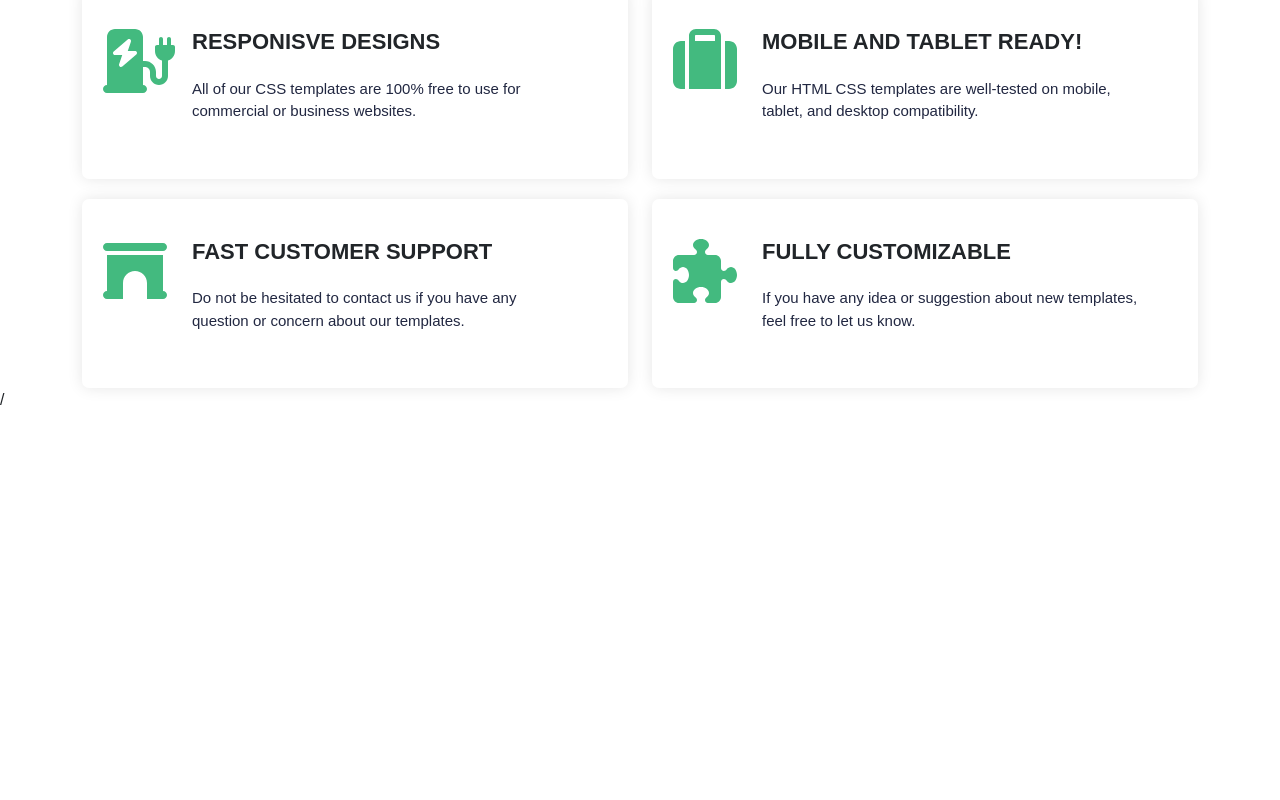
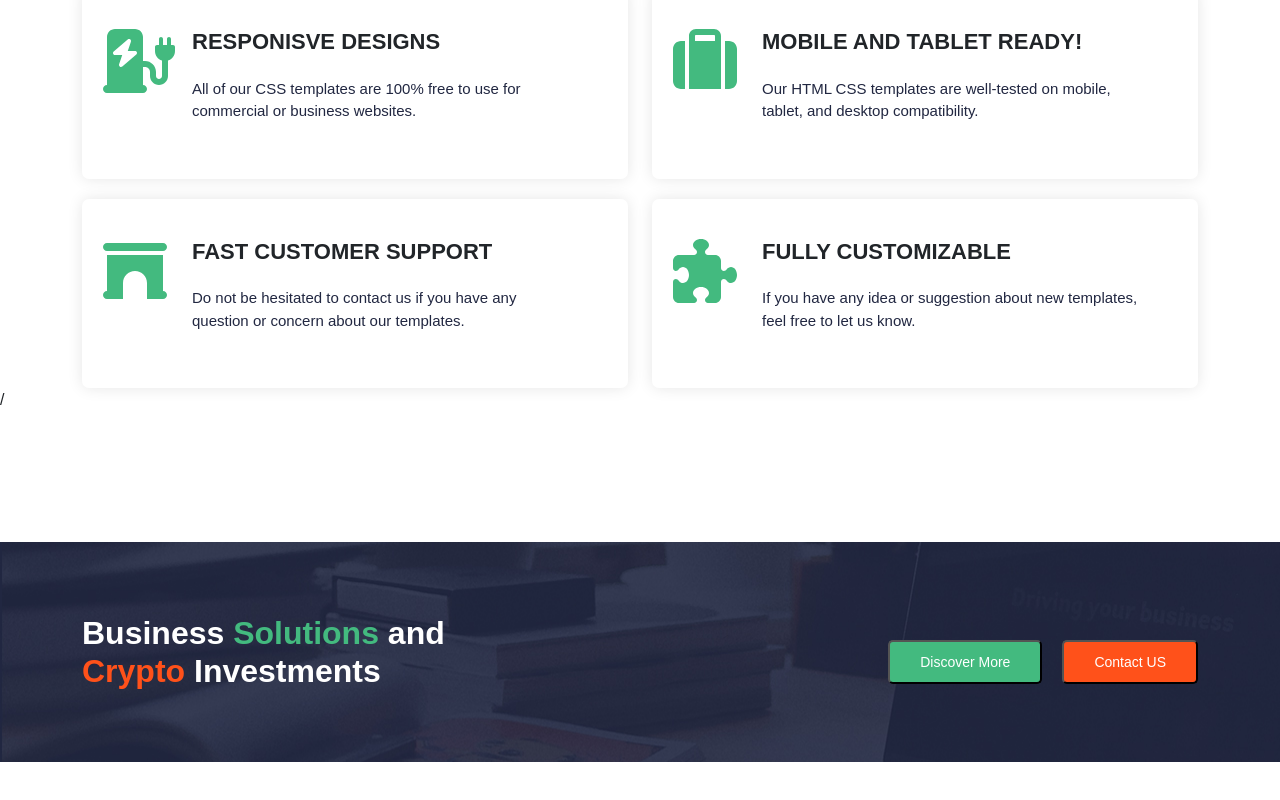
Before and after one commit to markfady/mexant-template-react, a React (Create React App) app: page / in a window 1280 px wide. Shown: the part 1170-1970 px from the top of the page. Before the commit the page ends 1712 px from the top, so only its background shows below. Built offline with nearby package versions, Linux system fonts and the light colour scheme.

Commit message:
Add new component at Home

```diff
--- a/src/components/HomePage/Home.js
+++ b/src/components/HomePage/Home.js
@@ -2,6 +2,7 @@ import image1 from "../../images/logo.png"
 import Slider from "../Slider/Slider";
 import Services from "../Services/Services";
 import './home.css';
+import Business from "../Business/Business";
 function Home() {
   return (
     <>
@@ -70,7 +71,12 @@ function Home() {
           </div>
           /</div>
   </section>
-    {/*Start Services Page*/}
+    {/*End Services Page*/}
+    {/*Start Business Solutions*/}
+    <section>
+        <Business/>
+    </section>
+    {/*End Business Solutions*/}
     </>
   )
 }
--- a/src/components/HomePage/home.css
+++ b/src/components/HomePage/home.css
@@ -1,5 +1,5 @@
 @import url(../../App.css);
-header{
+header {
   position: absolute;
   top: 0;
   left: 0;
@@ -9,14 +9,14 @@ header{
   background-repeat: no-repeat;
   height: 100px;
   min-height: 90px;
-    transition: all .5s ease 0s;
+  transition: all 0.5s ease 0s;
 }
-header .container{
+header .container {
   margin-right: auto;
   margin-left: auto;
   width: 100%;
 }
-.main-nav{
+.main-nav {
   min-height: 80px;
   background: transparent;
   display: block;
@@ -25,10 +25,10 @@ header .container{
   color: #ffff;
   letter-spacing: 1px;
 }
-.main-nav img{
+.main-nav img {
   margin-top: 14px;
 }
-.main-nav ul{
+.main-nav ul {
   display: flex;
   float: right;
   margin-top: 40px;
@@ -36,14 +36,14 @@ header .container{
   position: relative;
 }
 .main-nav ul li {
-    padding:0px 15px ;
+  padding: 0px 15px;
 }
 .main-nav ul li:hover {
   color: var(--orangecolor);
   cursor: pointer;
   transition: all 0.3s ease 0s;
 }
-.main-nav ul a{
+.main-nav ul a {
   background-color: var(--greencolor);
   padding: var(--padding-buttonT) var(--padding-buttonR);
   border-radius: 5px;
```
Lines whose indentation alone changed are shown as unchanged.
